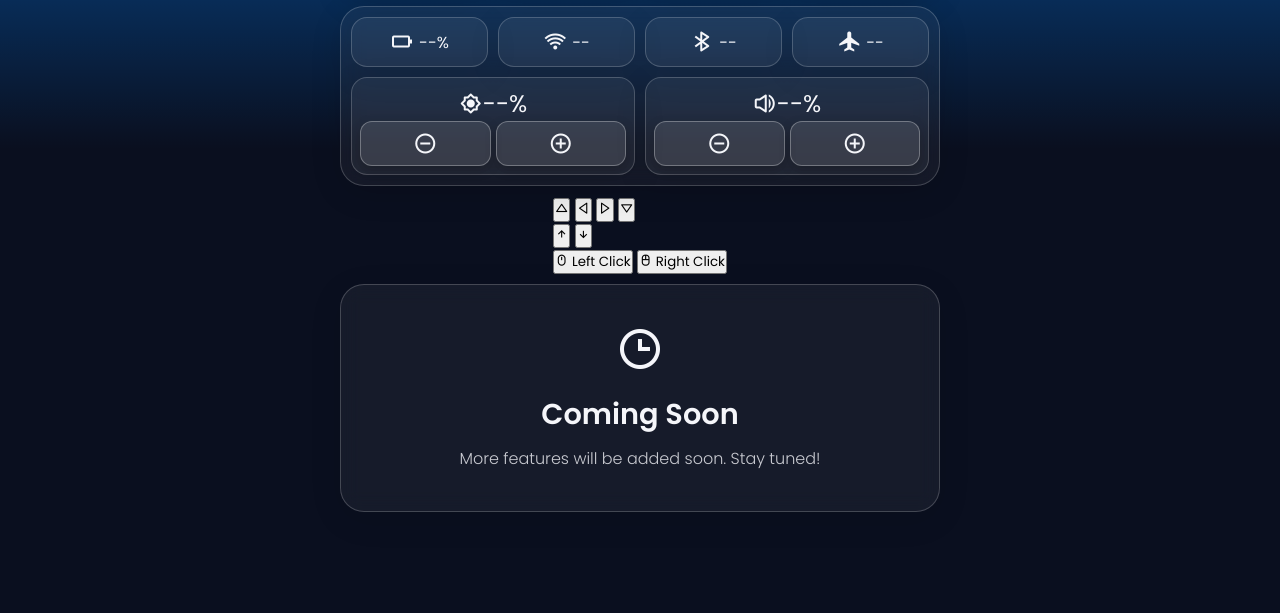
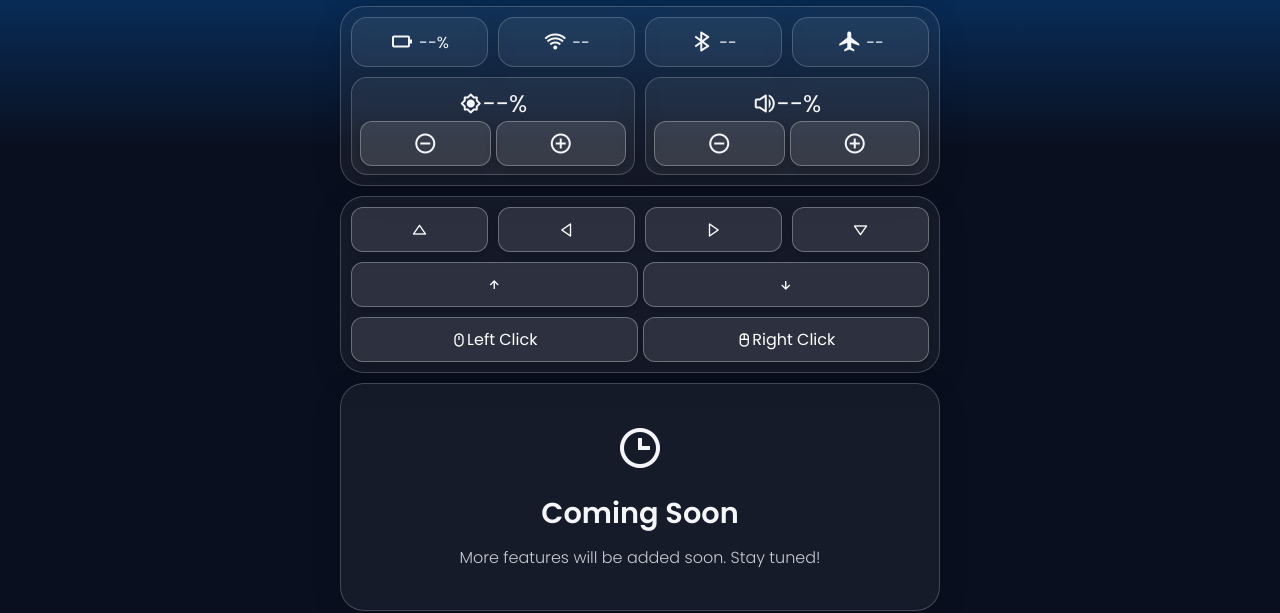
Before and after one commit to Mahdi-Zafari/Nebula-Remote-Fusion, a Python web app: template server/templates/model/beta_model/index.html in a window 1280 px wide. Shown: the part 151-764 px from the top of the page. Run offline with Jinja, Linux system fonts and the light colour scheme; the template is opened without the code that fills it, so the values that code supplies are empty; some libraries are stand-ins or nearby versions.

Commit message:
Update layout.style.css

```diff
--- a/server/static/css/layout.style.css
+++ b/server/static/css/layout.style.css
@@ -165,6 +165,74 @@
     font-size: 16px;
 }
 
+.mouse-control-container {
+    padding: 10px;
+    width: 100%;
+    max-width: 600px;
+    background: rgba(255, 255, 255, 0.05);
+    border-radius: 24px;
+    border: 1px solid rgba(255, 255, 255, 0.2);
+    box-shadow: 0 8px 32px rgba(0, 0, 0, 0.1);
+    text-align: center;
+    backdrop-filter: blur(10px);
+    transition: var(--tran-01);
+    user-select: none;
+}
+
+.mouse-move {
+    display: flex;
+    align-items: center;
+    gap: 10px;
+    width: 100%;
+    margin-bottom: 10px;
+}
+
+.mouse-scroll {
+    width: 100%;
+    display: flex;
+    justify-content: center;
+    align-items: center;
+    width: 100%;
+    gap: 5px;
+    margin-bottom: 10px;
+}
+
+.mouse-click {
+    width: 100%;
+    display: flex;
+    justify-content: center;
+    align-items: center;
+    width: 100%;
+    gap: 5px;
+}
+
+.mouse-button-control {
+    display: flex;
+    justify-content: center;
+    align-items: center;
+    width: 100%;
+    height: 45px;
+    background: rgba(255, 255, 255, 0.1);
+    border-radius: 12px;
+    border: 1px solid rgba(255, 255, 255, 0.3);
+    box-shadow: 0 4px 12px rgba(0, 0, 0, 0.2);
+    color: #ffffff;
+    font-size: 16px;
+    cursor: pointer;
+    user-select: none;
+    transition: background 0.3s, transform 0.2s;
+}
+
+.mouse-button-control:hover {
+    background: rgba(255, 255, 255, 0.2);
+    transform: translateY(-2px);
+}
+
+.mouse-button-control:active {
+    background: rgba(255, 255, 255, 0.3);
+    transform: translateY(1px);
+}
+
 @media (max-width: 768px) {
     .box-options-ControlCenter {
         flex-direction: column;
```
